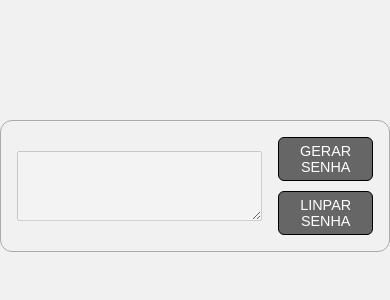
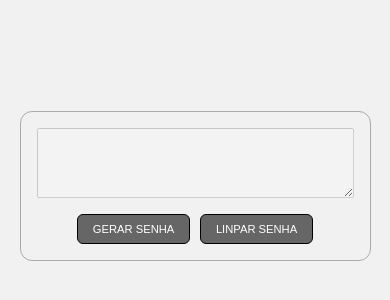
Before and after one commit to Windisley/Gerador-Password, a plain HTML site: page index.html in a window 390 px wide. Shown: the part 236-536 px from the top of the page. Drawn offline with Linux system fonts and the light colour scheme.

Commit message:
Gerador de senha Responsivo

```diff
--- a/style.css
+++ b/style.css
@@ -22,7 +22,7 @@ body{
 }
 
 .container .cont-generates{
-    width: 100%;
+    width: 90%;
     max-width: 800px;
     min-height: 100%;
     padding: 1rem;
@@ -84,3 +84,20 @@ body{
 .container .cont-generates .box-generates .boxbutton button:hover{
     background-color: #333;
 }
+
+@media (width < 600px){
+    .container .cont-generates .box-generates{
+        flex-direction: column;
+    }
+
+    .container .cont-generates .box-generates .boxbutton{
+        flex-direction: row;
+        width: 100%;
+    }
+
+    .container .cont-generates .box-generates .boxbutton button{
+        font-size: .7rem;
+        padding: 8px 15px;
+    }
+
+}
```
